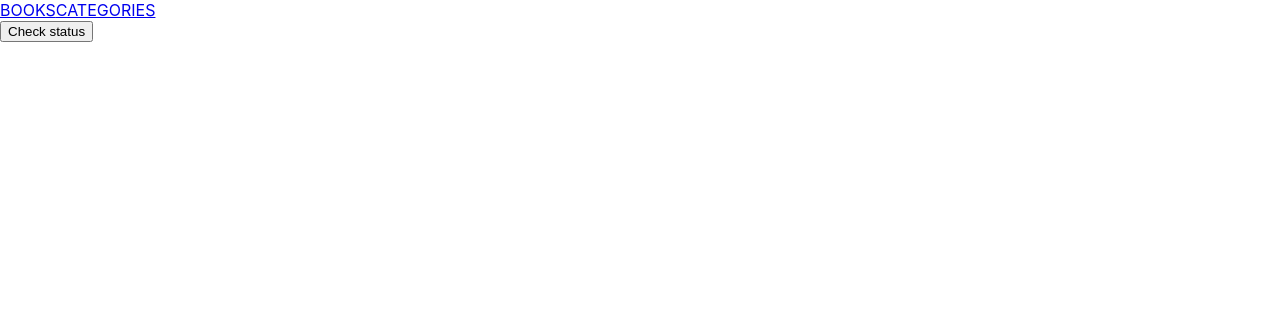
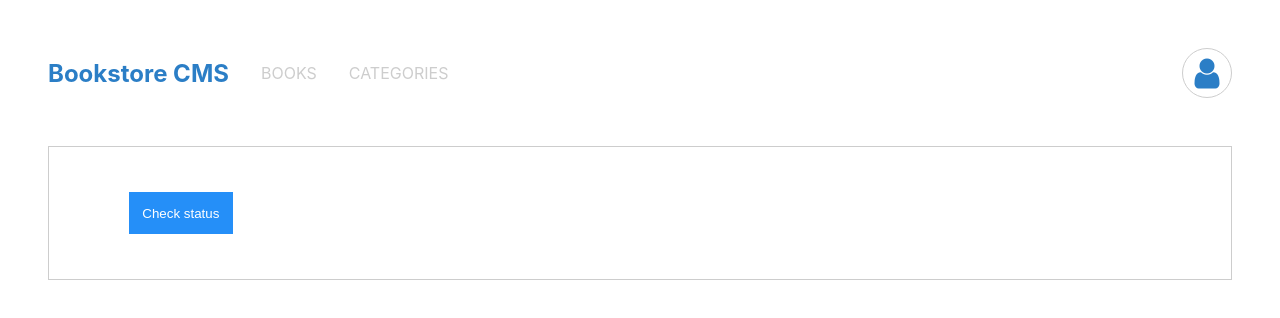
Before and after one commit to lenkon/bookstore, a React (Create React App) app: page /categories in a window 1280 px wide. Shown: the top 318 px of the page. Built offline with nearby package versions, Linux system fonts and the light colour scheme.

Commit message:
Add styling to the Bookstore App

```diff
--- a/src/App.css
+++ b/src/App.css
@@ -1,3 +1,148 @@
-.App {
-  text-align: center;
+* {
+  box-sizing: border-box;
+  padding: 0;
+  margin: 0;
 }
+
+:root {
+  --blue: rgb(37, 143, 248);
+  --white: #fff;
+  --gray: rgb(205, 205, 205);
+}
+
+ul,
+li {
+  list-style-type: none;
+}
+
+.align-center {
+  align-items: center;
+}
+
+.space-between {
+  justify-content: space-between;
+}
+
+nav ul li {
+  text-transform: uppercase;
+  padding-left: 2em;
+}
+
+nav ul li a {
+  text-decoration: none;
+  color: var(--gray);
+}
+
+h1 {
+  color: #2b7ec6;
+}
+
+.user-icon {
+  width: 50px;
+  height: 50px;
+  text-align: end;
+  justify-content: center;
+  border: 1px solid var(--gray);
+  border-radius: 50%;
+  font-size: 35px;
+  color: #2b7ec6;
+}
+
+form input[type=text] {
+  width: 35%;
+  margin: auto;
+}
+
+.form-button {
+  margin: 1em;
+}
+
+.form-container {
+  width: 100%;
+}
+
+.display-flex {
+  display: flex;
+  flex-wrap: wrap;
+}
+
+.flex-column {
+  flex-direction: column;
+}
+
+.m-3 {
+  margin: 3em;
+}
+
+.mt-1 {
+  margin-top: 1em;
+}
+
+.p-1 {
+  padding: 1em;
+}
+
+.form-title {
+  padding: 1em 0;
+  color: var(--gray);
+  border-top: 2px solid var(--gray);
+}
+
+.button,
+.btn-check-status {
+  color: var(--white);
+  background-color: var(--blue);
+  border: 1px solid var(--blue);
+}
+
+.completed {
+  border-radius: 50%;
+  width: 4.2rem;
+  height: 4.2rem;
+  border: 5px solid #2b7ec6;
+  border-left-color: #e8e8e8;
+  border-bottom-color: #e8e8e8;
+  -webkit-transform: rotate(55deg);
+  transform: rotate(45deg);
+  margin-right: 20px;
+}
+
+.book-card {
+  padding: 2em;
+  border: 1px solid var(--gray);
+}
+
+.book-card-details {
+  width: 50%;
+}
+
+.interactions li button {
+  cursor: pointer;
+  border: none;
+  color: var(--blue);
+  background-color: #fff;
+  margin-top: 1em;
+  padding-right: 1em;
+}
+
+.interactions li:nth-of-type(2n) button {
+  border-left: 1px solid var(--gray);
+  border-right: 1px solid var(--gray);
+}
+
+.interactions li:nth-of-type(2n) button,
+.interactions li:last-child button {
+  padding: 0 1em;
+}
+
+.btn-check-status {
+  cursor: pointer;
+  border: none;
+  margin: 1em 48px;
+  padding: 1em;
+}
+
+.categories-default-text {
+  margin-left: 48px;
+  margin-top: 16px;
+}
--- a/src/components/Book.js
+++ b/src/components/Book.js
@@ -9,12 +9,60 @@ function Book({ title, author, id }) {
   const removeHandler = (id) => {
     dispatch(removeBook(id));
   };
+
+  const category = 'Miscellaneous';
+
   return (
-    <div>
-      <h2>{title}</h2>
-      <h3>{author}</h3>
-      <button type="button" onClick={() => removeHandler(id)}>Remove</button>
-    </div>
+    <li className="display-flex m-3 space-between book-card">
+      <div>
+        <ul>
+          <li>{category}</li>
+          <li><h2>{title}</h2></li>
+          <li>{author}</li>
+        </ul>
+        <ul className="interactions display-flex">
+          <li>
+            <button type="button">
+              Comments
+            </button>
+          </li>
+          <li>
+            <button type="button" onClick={() => { removeHandler(id); }}>
+              Remove
+            </button>
+          </li>
+          <li>
+            <button type="button">
+              Edit
+            </button>
+          </li>
+        </ul>
+
+      </div>
+      <div className="display-flex space-between book-card-details">
+        <div className="display-flex">
+          <span className="completed" />
+          {48}
+          %
+          {' '}
+          <br />
+          {' '}
+          Completed
+        </div>
+        <div>
+          <h4>CURRENT CHAPTER</h4>
+          <div>
+            Chapter
+            {}
+            :
+            {}
+          </div>
+          <div>
+            <button className="mt-1" type="button">Update Progress</button>
+          </div>
+        </div>
+      </div>
+    </li>
   );
 }
 
--- a/src/components/BookList.js
+++ b/src/components/BookList.js
@@ -13,13 +13,21 @@ function BookList() {
 
   const books = useSelector((state) => state.books);
   return (
-    <div>
-      {}
-      {
-        books.map((item) => (
-          <Book key={item.item_id} title={item.title} author={item.author} id={item.item_id} />
-        ))
-      }
+    <div className="homeContainer">
+      <div className="homeBook">
+        {
+          books.map((item) => (
+            <Book
+              key={item.item_id}
+              title={item.title}
+              author={item.author}
+              id={item.item_id}
+              category={item.category}
+            />
+          ))
+        }
+      </div>
+      <div className="horizontal-divider" />
       <Form />
     </div>
   );
--- a/src/components/Categories.js
+++ b/src/components/Categories.js
@@ -12,9 +12,9 @@ function Categories() {
   const categories = useSelector((state) => state.categories);
 
   return (
-    <div>
-      <button type="button" onClick={checkStatusHandler}>Check status</button>
-      <h2>{categories}</h2>
+    <div className="book-card m-3 display-flex">
+      <button className="btn-check-status" type="button" onClick={checkStatusHandler}>Check status</button>
+      <h2 className="categories-default-text">{categories}</h2>
     </div>
   );
 }
--- a/src/components/Form.js
+++ b/src/components/Form.js
@@ -30,15 +30,14 @@ function Form() {
   };
 
   return (
-    <form onSubmit={submitHandler}>
-      <label htmlFor="title">
-        <input name="title" placeholder="Book title" onChange={inputHandler} value={newBook.title} required />
-      </label>
-      <label htmlFor="author">
-        <input name="author" placeholder="Book author" onChange={inputHandler} value={newBook.author} required />
-      </label>
-      <button type="submit">ADD BOOK</button>
-    </form>
+    <div className="m-3">
+      <h2 className="form-title">ADD NEW BOOK</h2>
+      <form className="book-card display-flex form-container" onSubmit={submitHandler}>
+        <input className="p-1" type="text" name="title" placeholder="Book title" onChange={inputHandler} value={newBook.title} required />
+        <input className="p-1" type="text" name="author" placeholder="Book author" onChange={inputHandler} value={newBook.author} required />
+        <button className="p-1 form-button button" type="submit">ADD BOOK</button>
+      </form>
+    </div>
   );
 }
 
--- a/src/components/Navbar.js
+++ b/src/components/Navbar.js
@@ -1,12 +1,30 @@
 import React from 'react';
 import { NavLink } from 'react-router-dom';
+import 'font-awesome/css/font-awesome.min.css';
 
 function Navbar() {
+  const links = [
+    { id: 1, text: 'Books', path: '/books' },
+    { id: 2, text: 'Categories', path: '/categories' },
+  ];
   return (
-    <div>
-      <NavLink to="/">BOOKS</NavLink>
-      <NavLink to="/categories">CATEGORIES</NavLink>
-    </div>
+    <nav className="display-flex space-between m-3 align-center">
+      <div className="display-flex">
+        <h1>Bookstore CMS</h1>
+        <ul className="display-flex align-center">
+          {
+            links.map((link) => (
+              <li key={link.id}>
+                <NavLink to={link.path}>{link.text}</NavLink>
+              </li>
+            ))
+          }
+        </ul>
+      </div>
+      <div className="display-flex align-center user-icon">
+        <i className="fa fa-user" />
+      </div>
+    </nav>
   );
 }
 
```
